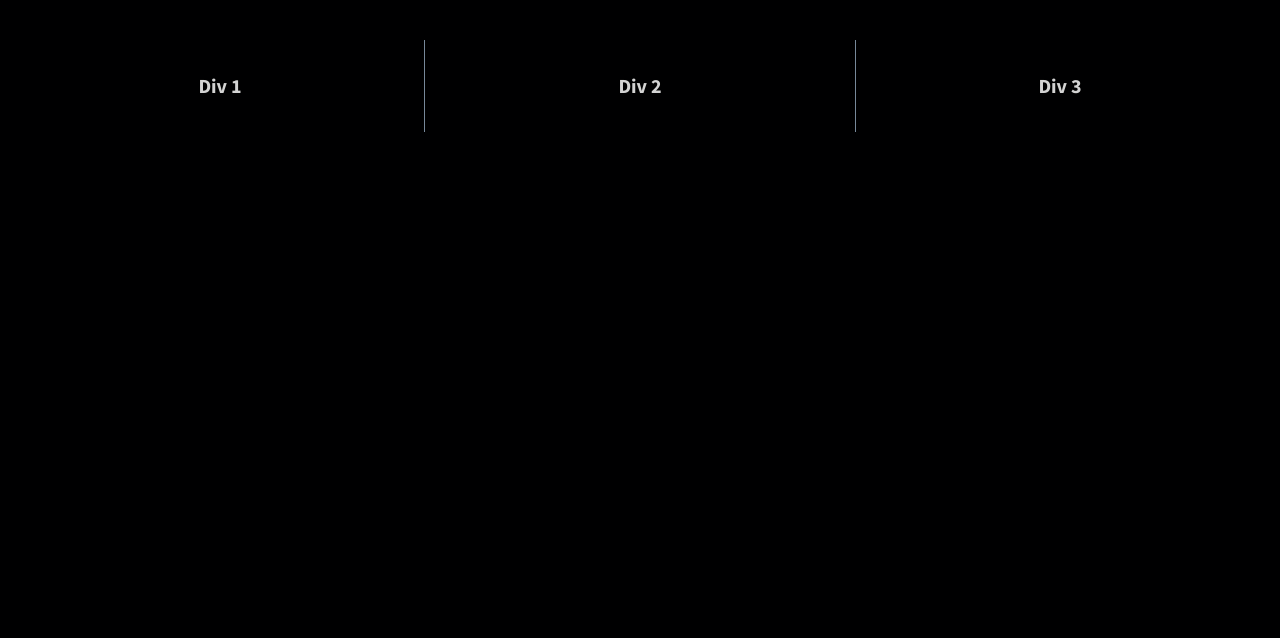
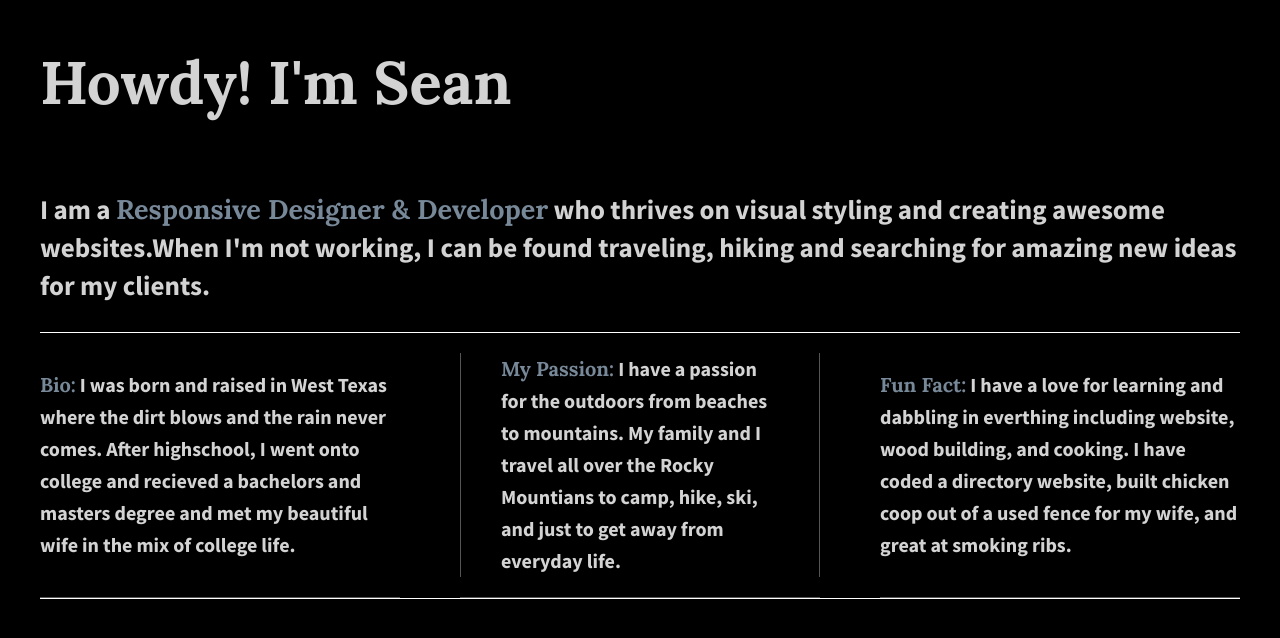
Before and after one commit to SeanBingham/divs-flexbox, a plain HTML site: page index.html in a window 1280 px wide. Drawn offline with nearby package versions, Linux system fonts and the light colour scheme.

Commit message:
added header and main

```diff
--- a/css/main.css
+++ b/css/main.css
@@ -99,46 +99,82 @@ textarea {
 html {
   background-color: #000001;
   height: 100%;
+  width: 100%;
 }
 
 body {
   font-family: 'Source Sans Pro', sans-serif;
-  padding: 2em;
+  color: lightgray;
+  padding: 0 2em;
   font-size: 1.25em;
-  height: 100%;
+  display: flex;
+  justify-content: center;
 }
 
-.wrapper {
-  /*add display:flex and set justify-content to space-between*/
-  font-weight: 700;
-  display: flex;
-  justify-content: space-between;
-  align-items: center;
+.flex-container {
+    /*add display:flex and set justify-content to space-between*/
+    display: flex;
+    flex-flow: row wrap;
+    justify-content: space-between;
+    font-weight: 700;
+    max-width: 1200px;
 }
 
+header,
+footer {
+    width: 100%;
+    display: flex;
+    justify-content: flex-start;
+}
+
+header h1 {
+    color: lightgray;
+    font-family: 'Lora', serif;
+    font-size: 3em;
+    font-weight: bold;
+}
+
+main {
+    display: flex;
+    justify-content: center;
+    width: 100%;
+    border-bottom: 1px solid #fff;
+}
+
+main p {
+    font-size: 1.35em;
+}
 .div-1, .div-2, .div-3 {
   /*give the divs a width of 30%, add display:flex, set justify-content and align-items to center*/
   display: flex;
   justify-content: center;
   align-items: center;
-  color: lightgray;
   line-height: 1.6em;
   font-size: 1em;
   width: 30%;
   overflow: auto;
-  padding: 30px 0;
+  border-bottom: 1px solid #555;
 }
-.div-2 {
-    border-right: 1px solid lightslategray;
-    border-left: 1px solid lightslategray;
-    padding-left: 35px;
-    padding-right: 35px;
-}
+
+.div-2 p {
+    border-left: 1px solid #555;
+    border-right: 1px solid #555;
+    padding: 0 40px;
+  }
 
 p span {
     color: lightslategray;
     font-weight: bold;
+    font-family: 'lora',sans-serif;
 }
+
+footer {
+    border-top: 1px solid #fff;
+  }
+
+  footer i {
+    padding: 30px 20px 0 0;
+  }
 
 
 /* ==========================================================================
--- a/index.html
+++ b/index.html
@@ -21,16 +21,27 @@
             <p class="browserupgrade">You are using an <strong>outdated</strong> browser. Please <a href="http://browsehappy.com/">upgrade your browser</a> to improve your experience.</p>
         <![endif]-->
 
-        <section class="wrapper">
+        <section class="flex-container">
+            <header>
+                <h1>Howdy! I'm Sean</h1>
+            </header>
+            <main>
+                <p>I am a <span>Responsive Designer & Developer</span> who thrives on visual styling and creating awesome websites.When I'm not working, I can be found traveling, hiking and searching for amazing new ideas for my clients.</p>
+            </main>
             <div class="div-1">
-                Div 1
+                <p><span>Bio:</span> I was born and raised in West Texas where the dirt blows and the rain never comes. After highschool, I went onto college and recieved a bachelors and masters degree and met my beautiful wife in the mix of college life.</p>
             </div>
             <div class="div-2">
-                Div 2
+                <p><span>My Passion:</span> I have a passion for the outdoors from beaches to mountains. My family and I travel all over the Rocky Mountians to camp, hike, ski, and just to get away from everyday life.</p>
             </div>
             <div class="div-3">
-                Div 3
+                <p><span>Fun Fact:</span> I have a love for learning and dabbling in everthing including website, wood building, and cooking. I have coded a directory website, built chicken coop out of a used fence for my wife, and great at smoking ribs.</p>
             </div>
+            <footer>
+                <i class="fab fa-twitter"></i>
+                <i class="fab fa-linkedin"></i>
+                <i class="fab fa-pinterest"></i>
+            </footer>
         </section>
 
         <script src="https://ajax.googleapis.com/ajax/libs/jquery/1.11.3/jquery.min.js"></script>
```
